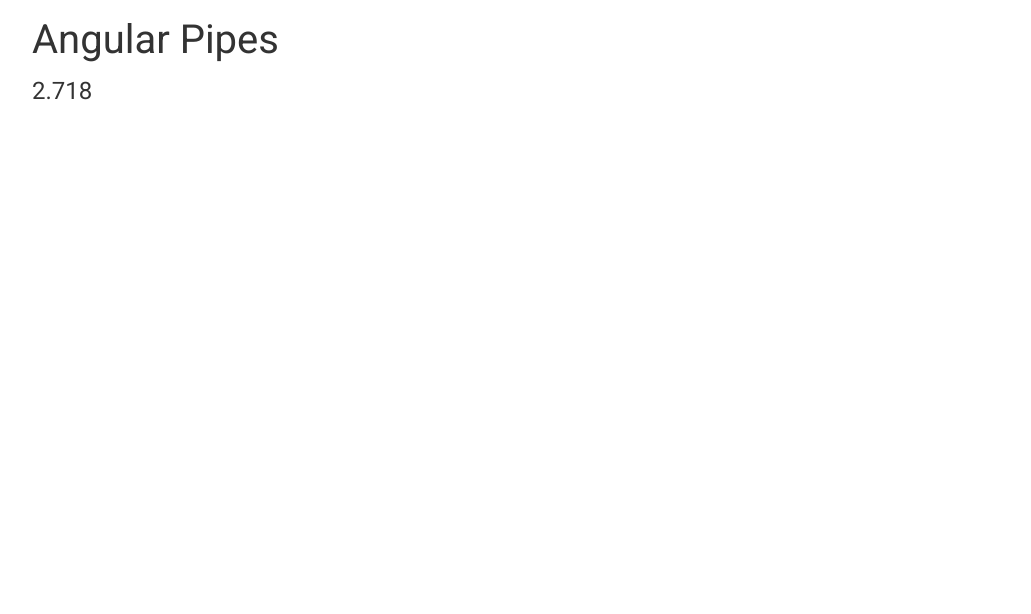
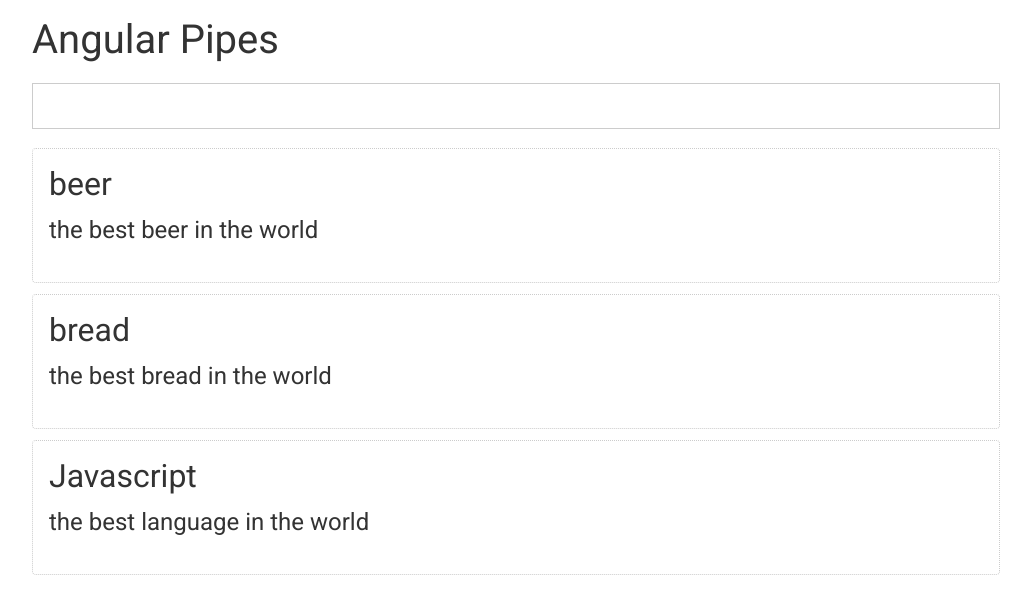
Before and after one commit to anushanush174/angularProject, an Angular app: page / in a window 1280 px wide. Shown: the top 614 px of the page, without its empty margins (124-1155 px from the left). Built offline with nearby package versions, Linux system fonts and the light colour scheme.

Commit message:
end pipes

```diff
--- a/src/app/app.component.html
+++ b/src/app/app.component.html
@@ -1,7 +1,13 @@
 <div class="container">
     <h1> Angular Pipes</h1>
+    <input type="text" [(ngModel)]="search">
 
-    <p>
-        {{ e | number  }}
-    </p>
+    <div
+        *ngFor="let post of posts | filter:search"
+        class="card"
+    >
+        <h2>{{post.title}}</h2>
+        <p>{{post.text}}</p>
+    </div>
+
 </div>
--- a/src/app/app.component.ts
+++ b/src/app/app.component.ts
@@ -1,4 +1,9 @@
 import { Component } from '@angular/core';
+
+export interface Post {
+  title: string,
+  text: string
+}
 
 @Component({
   selector: 'app-root',
@@ -6,5 +11,11 @@ import { Component } from '@angular/core';
   styleUrls: ['./app.component.css']
 })
 export class AppComponent {
-  e: number = Math.E
+
+  search = ""
+  posts: Post[] = [
+    {title: 'beer', text: 'the best beer in the world'},
+    {title: 'bread', text: 'the best bread in the world'},
+    {title: 'Javascript', text: 'the best language in the world'},
+  ]
 }
--- a/src/app/app.module.ts
+++ b/src/app/app.module.ts
@@ -3,12 +3,14 @@ import { NgModule } from '@angular/core';
 
 import { AppComponent } from './app.component';
 import {ReactiveFormsModule} from '@angular/forms'
-import {FormsModule} from '@angular/forms'
+import {FormsModule} from '@angular/forms';
+import { FilterPipe } from './pipes/filter.pipe'
 
 
 @NgModule({
   declarations: [
     AppComponent,
+    FilterPipe,
   ],
 
   imports: [
--- /dev/null
+++ b/src/app/pipes/filter.pipe.ts
@@ -0,0 +1,19 @@
+import { Pipe, PipeTransform } from '@angular/core';
+import { Post } from '../app.component';
+
+@Pipe({
+  name: 'filter'
+})
+export class FilterPipe implements PipeTransform {
+
+  transform(posts: Post[], search: string = ""): Post[] {
+    if (!search.trim()) {
+      return posts
+    }
+
+    return posts.filter(post => {
+      return post.title.toLowerCase().includes(search.toLowerCase())
+    })
+  }
+
+}
```
Also changed, not shown: src/app/app-routing.module.ts (added, +19 -0 lines).
